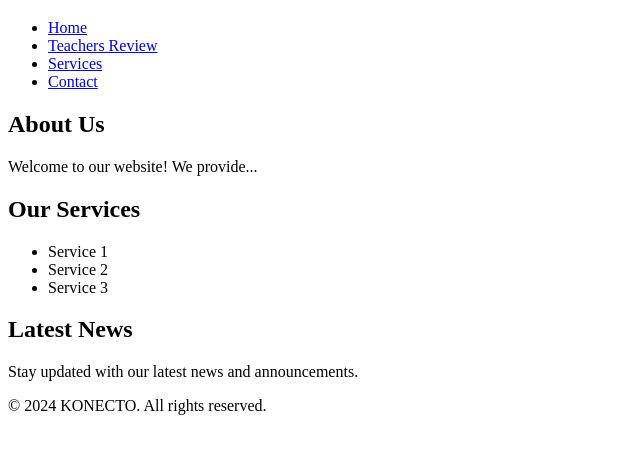
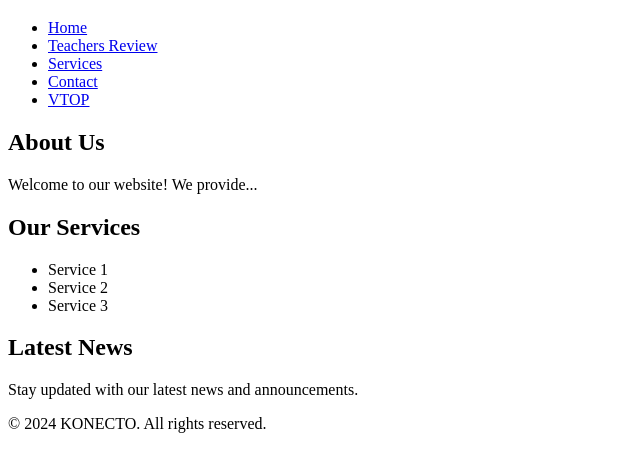
Before and after one commit to anubhavjha08/-Konecto.org, a plain HTML site: page Frontend/index.html in a window 1280 px wide. Shown: the part 61-532 px from the top of the page, without its empty margins (0-640 px from the left). Drawn offline with Linux system fonts and the light colour scheme.

Commit message:
Added Links

```diff
--- a/Frontend/index.html
+++ b/Frontend/index.html
@@ -17,6 +17,7 @@
                 <li><a href="#">Teachers Review</a></li>
                 <li><a href="#">Services</a></li>
                 <li><a href="#">Contact</a></li>
+                <li><a href="https://vtop.vitbhopal.ac.in/vtop/open/page">VTOP</a></li>
             </ul>
         </nav>
     </header>
```
